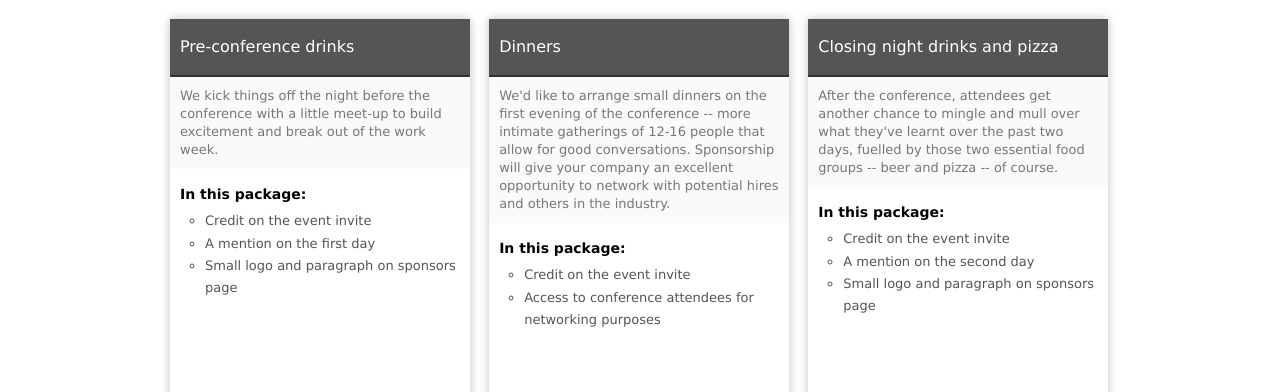
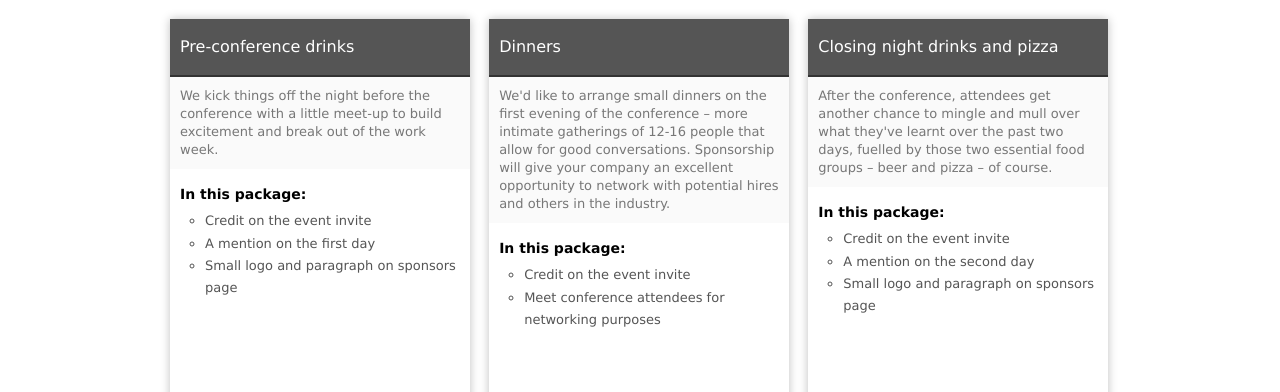
Before and after one commit to scaleconf/scaleconf.github.com, a Jekyll site: the page built from sponsor-packages.html, in a window 1280 px wide and 900 px high, scrolled down 763 px. Shown: the part 371-763 px from the top of the window. Built offline with Jekyll 4.4.1, drawn with Linux system fonts in a browser that asks for light colours; Markdown is read by kramdown in place of the engine named in the settings; some of the changed lines change nothing that is shown.

Commit message:
More tiny tweaks

```diff
--- a/sponsor-packages.html
+++ b/sponsor-packages.html
@@ -98,7 +98,7 @@ meta-description: Be a sponsor aT ScaleConf, a conference focusing on web scalab
         <h1 class='tiny'>Dinners</h1>
         <p>
             We'd like to arrange small dinners on the first evening of the
-            conference -- more intimate gatherings of 12-16 people that allow
+            conference &ndash; more intimate gatherings of 12-16 people that allow
             for good conversations. Sponsorship will give your company an
             excellent opportunity to network with potential hires and others in
             the industry.
@@ -106,7 +106,7 @@ meta-description: Be a sponsor aT ScaleConf, a conference focusing on web scalab
         <h2>In this package:</h2>
         <ul>
             <li>Credit on the event invite</li>
-            <li>Access to conference attendees for networking purposes</li>
+            <li>Meet conference attendees for networking purposes</li>
         </ul>
         <p class='package-cost'>Unlimited<span>Cost: R5 000</span></p>
     </div>
@@ -116,7 +116,7 @@ meta-description: Be a sponsor aT ScaleConf, a conference focusing on web scalab
         <p>
             After the conference, attendees get another chance to mingle and
             mull over what they've learnt over the past two days, fuelled by
-            those two essential food groups -- beer and pizza -- of course.
+            those two essential food groups &ndash; beer and pizza &ndash; of course.
         </p>
         <h2>In this package:</h2>
         <ul>
```
